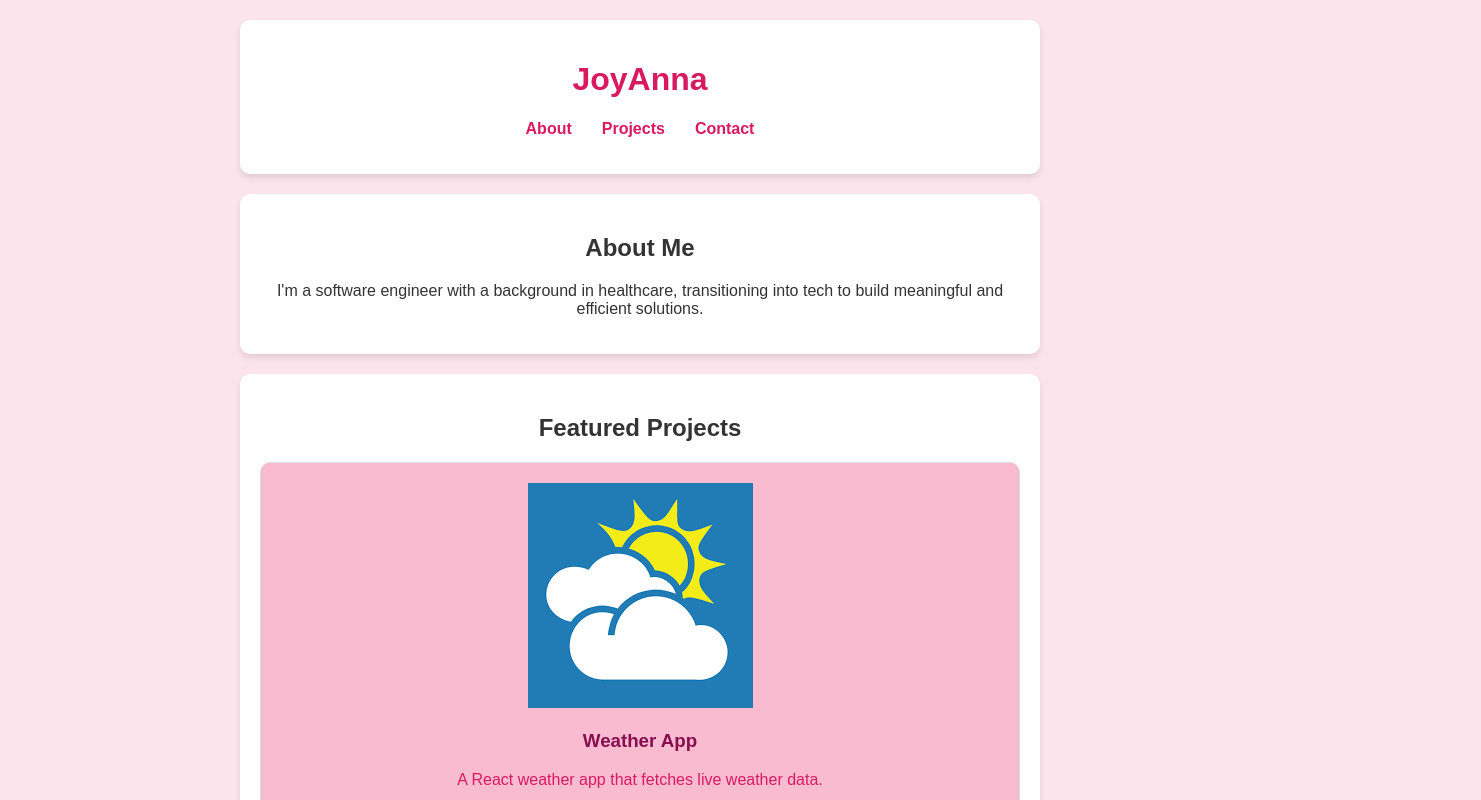
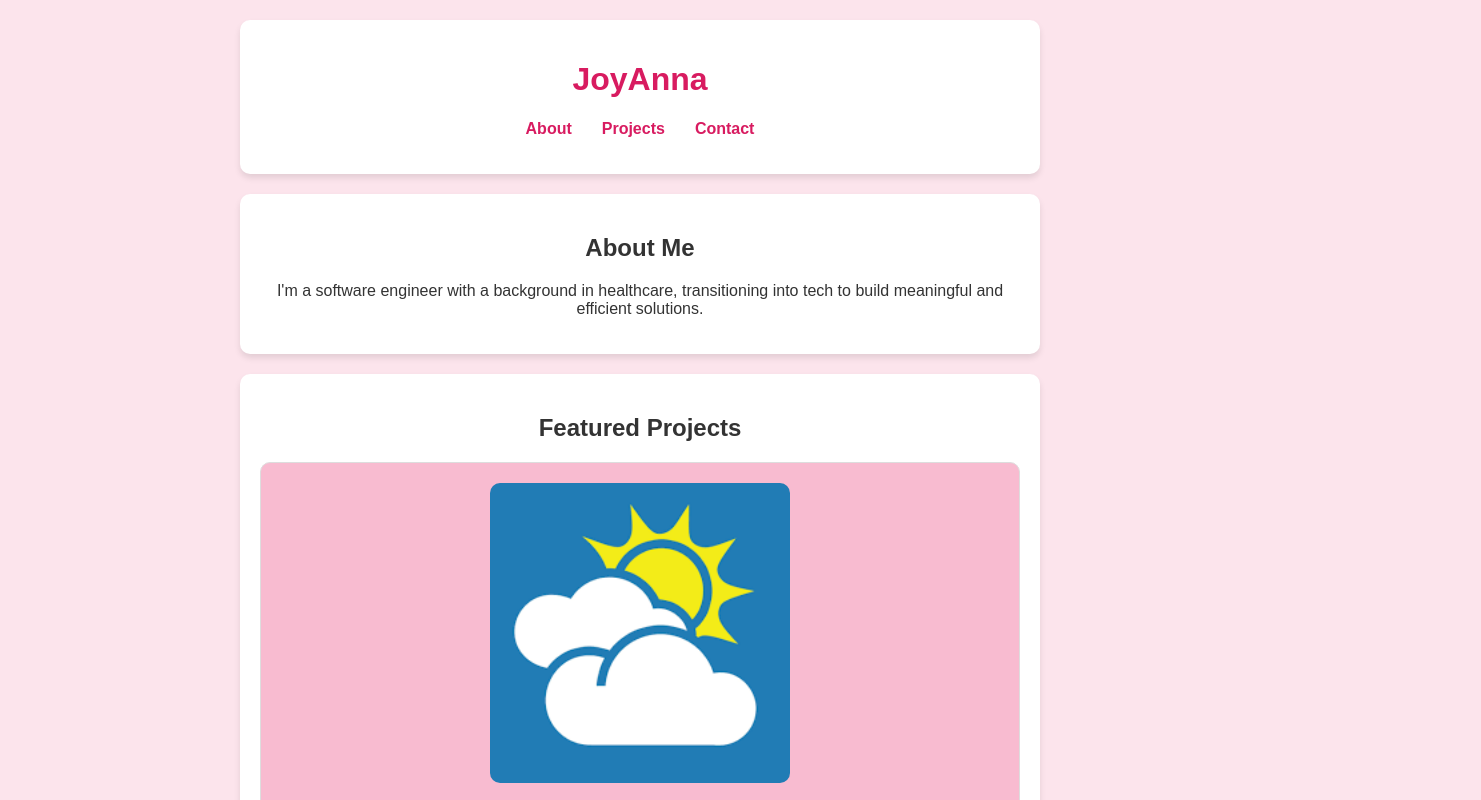
Before and after one commit to joyanna-marie/joyanna_portfolio, a React (Create React App) app: page / in a window 1280 px wide. Shown: the top 800 px of the page, 1481 px wide, since content can reach past the window. Built offline with nearby package versions, Linux system fonts and the light colour scheme.

Commit message:
resize images

```diff
--- a/src/App.css
+++ b/src/App.css
@@ -79,3 +79,10 @@ a:hover {
 .project-card:hover {
   transform: scale(1.05);
 }
+
+.project-card img {
+  width: 100%;
+  max-width: 300px;
+  height: auto;
+  border-radius: 10px;
+}
```
